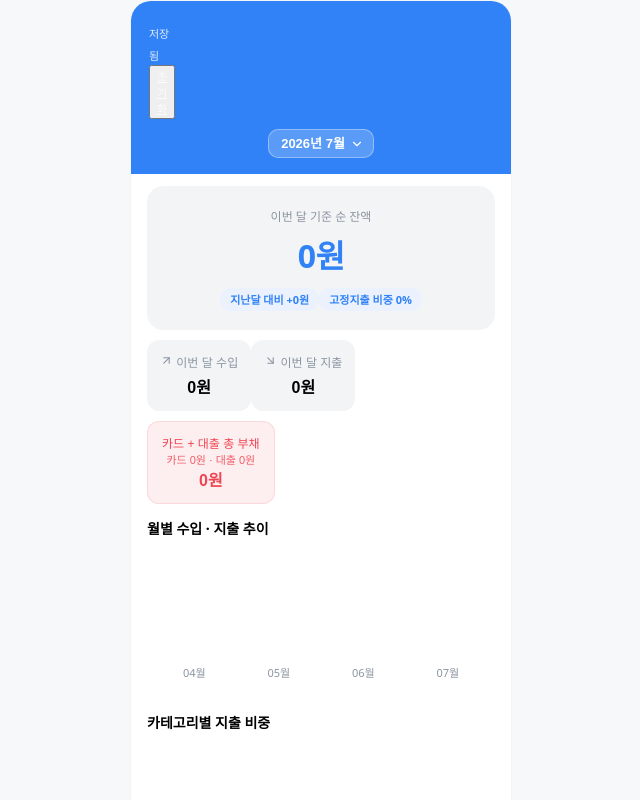
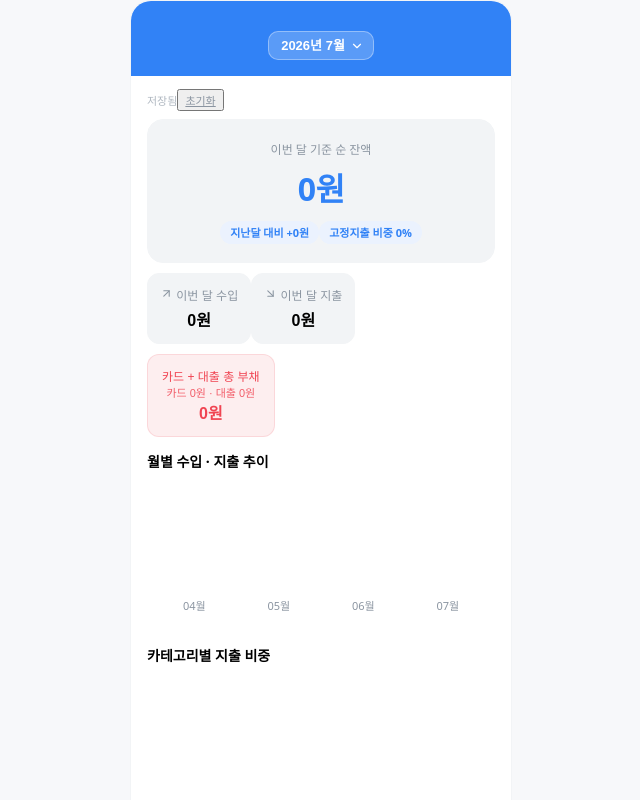
Before and after one commit to yeoneeeapp/my_budget_app, a React (Vite) app: page / in a window 1280 px wide. Shown: the top 800 px of the page, without its empty margins (319-959 px from the left). Built offline with nearby package versions, Linux system fonts and the light colour scheme; a web font is replaced by a local one.

Commit message:
Add saveState and onReset props to HomeScreen

```diff
--- a/src/App.jsx
+++ b/src/App.jsx
@@ -302,7 +302,7 @@ function BottomNav({ tab, setTab, onAdd }) {
 /* ---------------------------------------------------------- */
 /* Home                                                          */
 /* ---------------------------------------------------------- */
-function HomeScreen({ tx, txAll, month, cards, loans, goTransactions, goCards }) {
+function HomeScreen({ tx, txAll, month, cards, loans, goTransactions, goCards, saveState, onReset }) {
   const income = tx.filter((t) => t.type === "income").reduce((s, t) => s + t.amount, 0);
   const expense = tx.filter((t) => t.type === "expense").reduce((s, t) => s + t.amount, 0);
   const net = income - expense;
@@ -342,6 +342,14 @@ function HomeScreen({ tx, txAll, month, cards, loans, goTransactions, goCards })
 
   return (
     <div style={{ padding: "12px 16px 16px" }}>
+      <div className="flex items-center justify-end gap-3" style={{ marginBottom: "8px" }}>
+        <span style={{ fontSize: "11px", color: C.inkMute }}>
+          {saveState === "saving" ? "저장 중..." : saveState === "error" ? "저장 실패" : "저장됨"}
+        </span>
+        <button onClick={onReset} style={{ fontSize: "11px", color: C.inkSoft, textDecoration: "underline" }}>
+          초기화
+        </button>
+      </div>
       <div style={{ background: C.card, borderRadius: "16px", padding: "20px 14px", marginBottom: "10px", border: `1px solid ${C.border}`, textAlign: "center" }}>
         <div style={{ fontSize: "12px", color: C.inkSoft, marginBottom: "6px" }}>이번 달 기준 순 잔액</div>
         <div style={{ fontSize: "32px", fontWeight: 800, color: net >= 0 ? C.accent : C.danger, letterSpacing: "-0.02em", marginBottom: "10px" }}>
@@ -2590,7 +2598,19 @@ export default function BudgetAppPrototype() {
 
   if (view === "home") {
     title = "";
-    screen = <HomeScreen tx={tx} txAll={txAll} month={month} cards={cards} loans={loans} goTransactions={goTransactions} goCards={() => goTab("cards")} />;
+    screen = (
+      <HomeScreen
+        tx={tx}
+        txAll={txAll}
+        month={month}
+        cards={cards}
+        loans={loans}
+        goTransactions={goTransactions}
+        goCards={() => goTab("cards")}
+        saveState={saveState}
+        onReset={() => setShowResetConfirm(true)}
+      />
+    );
   } else if (view === "transactions") {
     title = "내역";
     screen = <TransactionsScreen tx={tx} setTx={setTx} filter={txFilter} setFilter={setTxFilter} txAll={txAll} goMonth={goMonth} month={month} setMonth={setMonth} />;
@@ -2755,15 +2775,6 @@ export default function BudgetAppPrototype() {
               <Search size={18} color="#fff" />
             ) : view === "fixed" ? (
               <SlidersHorizontal size={18} color="#fff" />
-            ) : view === "home" ? (
-              <div className="flex items-center gap-2">
-                <span style={{ fontSize: "11px", color: "rgba(255,255,255,0.85)" }}>
-                  {saveState === "saving" ? "저장 중..." : saveState === "error" ? "저장 실패" : "저장됨"}
-                </span>
-                <button onClick={() => setShowResetConfirm(true)} style={{ fontSize: "11px", color: "rgba(255,255,255,0.75)", textDecoration: "underline" }}>
-                  초기화
-                </button>
-              </div>
             ) : null
           }
         />
```
